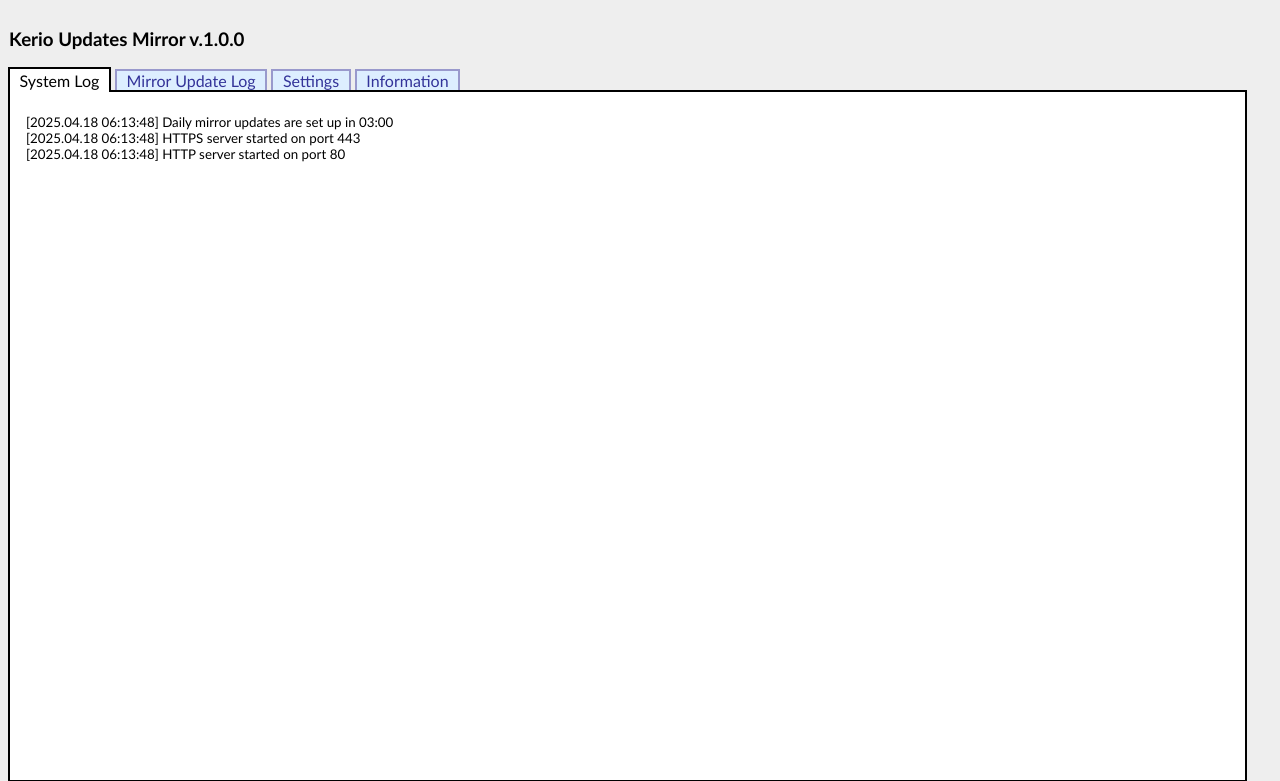
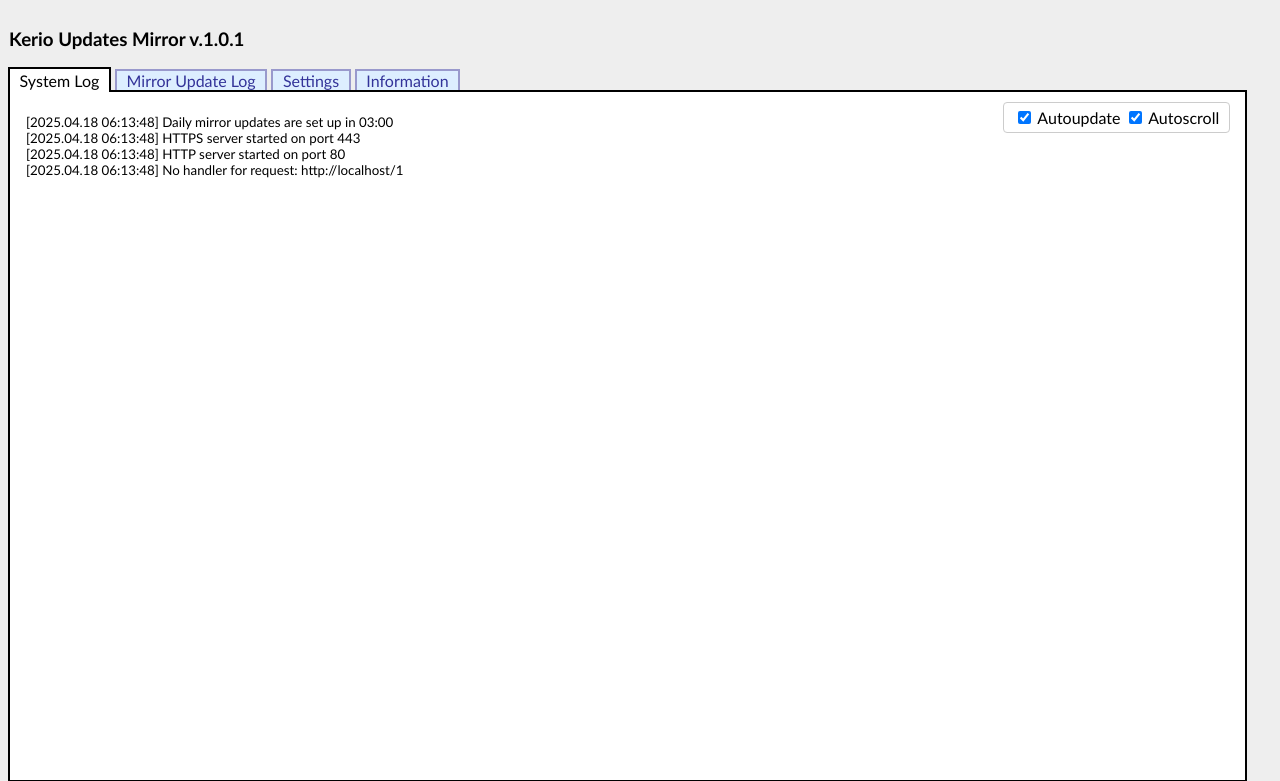
Before and after one commit to cnekTep/kerio-updates-mirror, a Flask app: page /?action=save_settings in a window 1280 px wide. Shown: the top 781 px of the page. Run offline with Flask 3, Linux system fonts and the light colour scheme.

Commit message:
added auto-refresh and auto-scroll options

```diff
--- a/_mirror/templates/index.html
+++ b/_mirror/templates/index.html
@@ -33,9 +33,29 @@
 			if (tab.tabContent) AddClass(tab.tabContent,'tabset_content_active');
 			if (tab.prevTab) AddClass(tab.prevTab,'preActive');
 			if (tab.nextTab) AddClass(tab.nextTab,'postActive');
-			var block = document.getElementsByTagName('p');
-			for (var i=0,len=block.length;i<len;i++){
-				block[i].scrollTop = block[i].scrollHeight;
+
+			// Show or hide log settings depending on the active tab
+			var logControlsSystem = document.getElementById('system_log_controls');
+			var logControlsUpdates = document.getElementById('updates_log_controls');
+
+			if (tab.tabID === 'system_log') {
+				logControlsSystem.style.display = 'block';
+				logControlsUpdates.style.display = 'none';
+			} else if (tab.tabID === 'updates_log') {
+				logControlsSystem.style.display = 'none';
+				logControlsUpdates.style.display = 'block';
+			} else {
+				logControlsSystem.style.display = 'none';
+				logControlsUpdates.style.display = 'none';
+			}
+
+			// Scroll to the end of the logs if the auto-scroll checkbox is enabled
+			if ((tab.tabID === 'system_log' && document.getElementById('system_log_autoscroll').checked) ||
+			    (tab.tabID === 'updates_log' && document.getElementById('updates_log_autoscroll').checked)) {
+				var block = document.getElementsByTagName('p');
+				for (var i=0,len=block.length;i<len;i++){
+					block[i].scrollTop = block[i].scrollHeight;
+				}
 			}
 		}
 		function SetTabFromAnchor(evt){
@@ -75,6 +95,9 @@
 				if (a.semanticTab = everyTabThereIsById[match[1]]) AttachEvent(a,'click',SetTabFromAnchor,false);
 			}
 			if ((match=anchorMatch.exec(location.href)) && (a=everyTabThereIsById[match[1]])) SetTabActive(a);
+
+			// Initializing log settings from localStorage
+			initLogSettings();
 		}
 		Init();
 	},false);</script>
@@ -92,10 +115,21 @@
 		.updates_log { font-family: monospace; font-size: smaller; position:absolute; height: 95%; width: 98%; word-break: break-all; overflow:auto; text-overflow: clip; white-space: pre }
 		.shadowbox { width: 80%; border: 1px solid #333; box-shadow: 8px 8px 5px #444; padding: 8px 12px; background-image: linear-gradient(180deg, #fff, #ddd 40%, #ccc) }
 		table { border: 0px; border-spacing: 0px; padding: 0px; border-collapse: collapse; display: inline-table; }
+		.log_controls {
+			position: absolute;
+			top: 10px;
+			right: 15px;
+			z-index: 100;
+			background-color: rgba(255, 255, 255, 0.8);
+			padding: 5px 10px;
+			border: 1px solid #ccc;
+			border-radius: 4px;
+			display: none;
+		}
 	</style>
 	</head><body onload="custom_checkbox();">
 	<table width = 100%><tr>
-	<td><h3>Kerio Updates Mirror <span id="ver">v.1.0.0</span></h3></td><td>&nbsp;</td>
+	<td><h3>Kerio Updates Mirror <span id="ver">v.1.0.1</span></h3></td><td>&nbsp;</td>
 	</tr></table>
 	<div id="pagecontent">
 		<ul class="tabset_tabs">
@@ -105,9 +139,21 @@
 			<li><a class="preActive postActive" href="#information">Information</a></li>
 		</ul>
 		<div id="system_log" class="tabset_content tabset_content_active">
+			<div id="system_log_controls" class="log_controls">
+				<input type="checkbox" id="system_log_autoupdate" checked>
+				<label for="system_log_autoupdate">Autoupdate</label>
+				<input type="checkbox" id="system_log_autoscroll" checked>
+				<label for="system_log_autoscroll">Autoscroll</label>
+			</div>
 			<p class="system_log">{{ system_log_content | e }}</p>
 		</div>
 		<div id="updates_log" class="tabset_content">
+			<div id="updates_log_controls" class="log_controls">
+				<input type="checkbox" id="updates_log_autoupdate" checked>
+				<label for="updates_log_autoupdate">Autoupdate</label>
+				<input type="checkbox" id="updates_log_autoscroll" checked>
+				<label for="updates_log_autoscroll">Autoscroll</label>
+			</div>
 			<p class="updates_log">{{ updates_log_content | e }}</p>
 		</div>
 		<div id="settings" class="tabset_content">
@@ -186,9 +232,46 @@
 	</div>
 
 <script type="text/javascript">
+// Function for saving log settings in localStorage
+function saveLogSettings() {
+    // Saving the System Log settings
+    localStorage.setItem('system_log_autoupdate', document.getElementById('system_log_autoupdate').checked);
+    localStorage.setItem('system_log_autoscroll', document.getElementById('system_log_autoscroll').checked);
+
+    // Saving the Updates Log settings
+    localStorage.setItem('updates_log_autoupdate', document.getElementById('updates_log_autoupdate').checked);
+    localStorage.setItem('updates_log_autoscroll', document.getElementById('updates_log_autoscroll').checked);
+}
+
+// Function for downloading log settings from localStorage
+function initLogSettings() {
+    // Initializing settings for the System Log
+    var systemLogAutoupdate = localStorage.getItem('system_log_autoupdate');
+    var systemLogAutoscroll = localStorage.getItem('system_log_autoscroll');
+
+    document.getElementById('system_log_autoupdate').checked = systemLogAutoupdate === null ? true : systemLogAutoupdate === 'true';
+    document.getElementById('system_log_autoscroll').checked = systemLogAutoscroll === null ? true : systemLogAutoscroll === 'true';
+
+    // Initializing settings for Updates Log
+    var updatesLogAutoupdate = localStorage.getItem('updates_log_autoupdate');
+    var updatesLogAutoscroll = localStorage.getItem('updates_log_autoscroll');
+
+    document.getElementById('updates_log_autoupdate').checked = updatesLogAutoupdate === null ? true : updatesLogAutoupdate === 'true';
+    document.getElementById('updates_log_autoscroll').checked = updatesLogAutoscroll === null ? true : updatesLogAutoscroll === 'true';
+
+    // Adding event handlers to save settings when changing
+    document.getElementById('system_log_autoupdate').addEventListener('change', saveLogSettings);
+    document.getElementById('system_log_autoscroll').addEventListener('change', saveLogSettings);
+    document.getElementById('updates_log_autoupdate').addEventListener('change', saveLogSettings);
+    document.getElementById('updates_log_autoscroll').addEventListener('change', saveLogSettings);
+}
+
 function updateLog(logId, logUrl, className) {
-    // Checking if the log tab is active.
-    if (document.getElementById(logId).className.indexOf('tabset_content_active') !== -1) {
+    // Checking whether the log tab is active and whether auto-update is enabled
+    var isActive = document.getElementById(logId).className.indexOf('tabset_content_active') !== -1;
+    var isAutoUpdateEnabled = document.getElementById(logId + '_autoupdate').checked;
+
+    if (isActive && isAutoUpdateEnabled) {
         var xhr = new XMLHttpRequest();
         xhr.onreadystatechange = function() {
             if (xhr.readyState === 4 && xhr.status === 200) {
@@ -198,8 +281,11 @@ function updateLog(logId, logUrl, className) {
                     logElement.innerHTML = xhr.responseText.replace(/&/g, '&amp;')
                                                           .replace(/</g, '&lt;')
                                                           .replace(/>/g, '&gt;');
-                    // Scroll to the end
-                    logElement.scrollTop = logElement.scrollHeight;
+
+                    // Scroll to the end if auto-scrolling is enabled
+                    if (document.getElementById(logId + '_autoscroll').checked) {
+                        logElement.scrollTop = logElement.scrollHeight;
+                    }
                 }
             }
         };
@@ -226,6 +312,9 @@ document.addEventListener('DOMContentLoaded', function() {
             setTimeout(updateLogs, 100);
         });
     });
+
+    // Initializing the log settings
+    initLogSettings();
 });
 </script>
 
```
